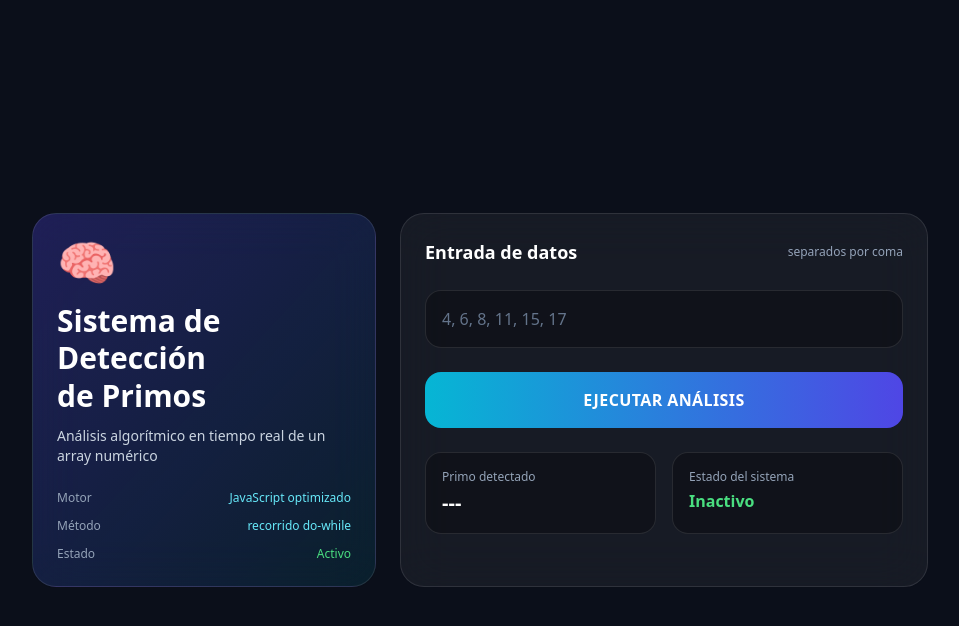
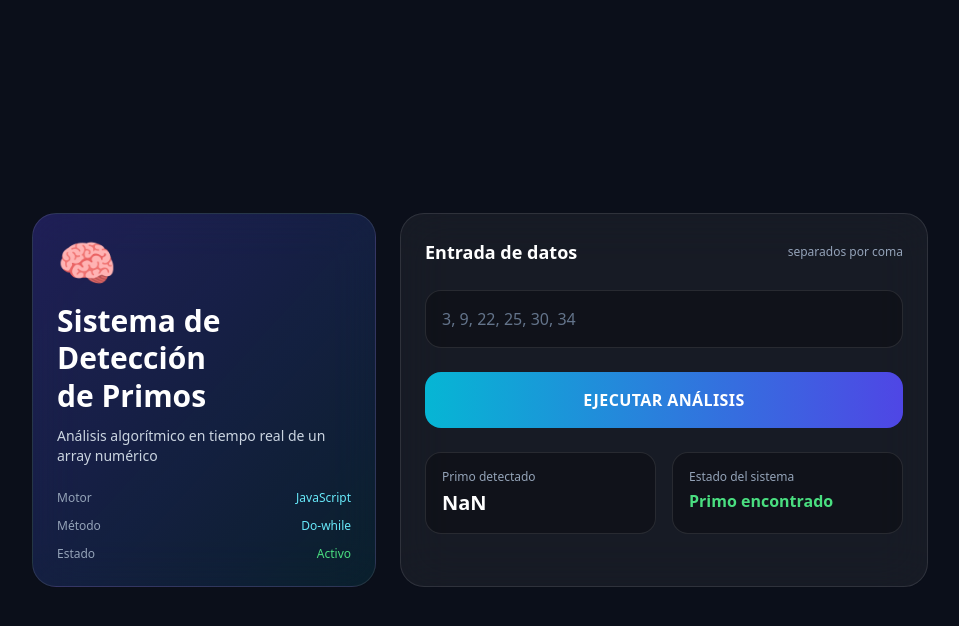
Before and after one commit to MohammedZakhbat/encontrarNumeroPrimo, a website: page index.html in a window 1280 px wide. Both pictures are taken after a click on the button "EJECUTAR ANÁLISIS". Shown: the whole page, without its empty margins (160-1119 px from the left). Drawn offline with Linux system fonts and the light colour scheme.

Commit message:
add appjs

```diff
--- a/app.js
+++ b/app.js
@@ -0,0 +1,32 @@
+function isPrime(num) {
+      if (num < 2) return false;
+      for (let i = 2; i <= Math.sqrt(num); i++) {
+        if (num % i === 0) return false;
+      }
+      return true;
+    }
+
+    function run() {
+      const input = document.getElementById("arrayInput").value;
+      const arr = input.split(",").map(n => parseInt(n.trim()));
+
+      let i = 0;
+      let found = false;
+      let prime;
+
+      document.getElementById("status").textContent = "Analizando...";
+
+      do {
+        if (isPrime(arr[i])) {
+          prime = arr[i];
+          found = true;
+        }
+        i++;
+      } while (!found && i < arr.length);
+
+      document.getElementById("result").textContent =
+        found ? prime : "Ninguno";
+
+      document.getElementById("status").textContent =
+        found ? "Primo encontrado" : "Sin resultados";
+    }
--- a/index.html
+++ b/index.html
@@ -25,10 +25,10 @@
 
       <div class="mt-6 space-y-3 text-xs text-slate-400">
         <div class="flex justify-between">
-          <span>Motor</span><span class="text-cyan-300">JavaScript optimizado</span>
+          <span>Motor</span><span class="text-cyan-300">JavaScript</span>
         </div>
         <div class="flex justify-between">
-          <span>Método</span><span class="text-cyan-300">recorrido do-while</span>
+          <span>Método</span><span class="text-cyan-300">Do-while</span>
         </div>
         <div class="flex justify-between">
           <span>Estado</span><span class="text-green-400">Activo</span>
@@ -46,7 +46,7 @@
       <input
         id="arrayInput"
         type="text"
-        placeholder="4, 6, 8, 11, 15, 17"
+        placeholder="3, 9, 22, 25, 30, 34"
         class="w-full p-4 rounded-2xl bg-black/30 border border-white/10 text-white placeholder-slate-500 focus:ring-2 focus:ring-cyan-500 outline-none"
       />
 
```
Also changed, not shown: output.css.
